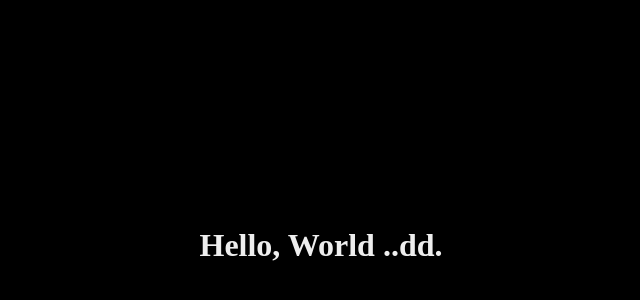
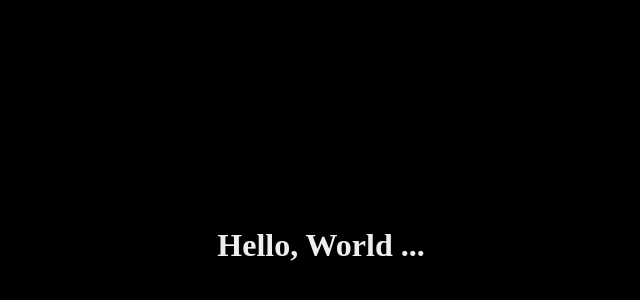
Before and after one commit to April-Ice/angular_web, a website: page src/index.html in a window 1280 px wide. Shown: the part 176-476 px from the top of the page, without its empty margins (319-959 px from the left). Drawn offline with Linux system fonts and the light colour scheme.

Commit message:
测试git账户

```diff
--- a/src/index.html
+++ b/src/index.html
@@ -39,7 +39,7 @@
 <body>
     <my-app></my-app>
     <div class="loading">
-        <h1>Hello, World ..dd.</h1>
+        <h1>Hello, World ...</h1>
     </div>
 </body>
 
```
